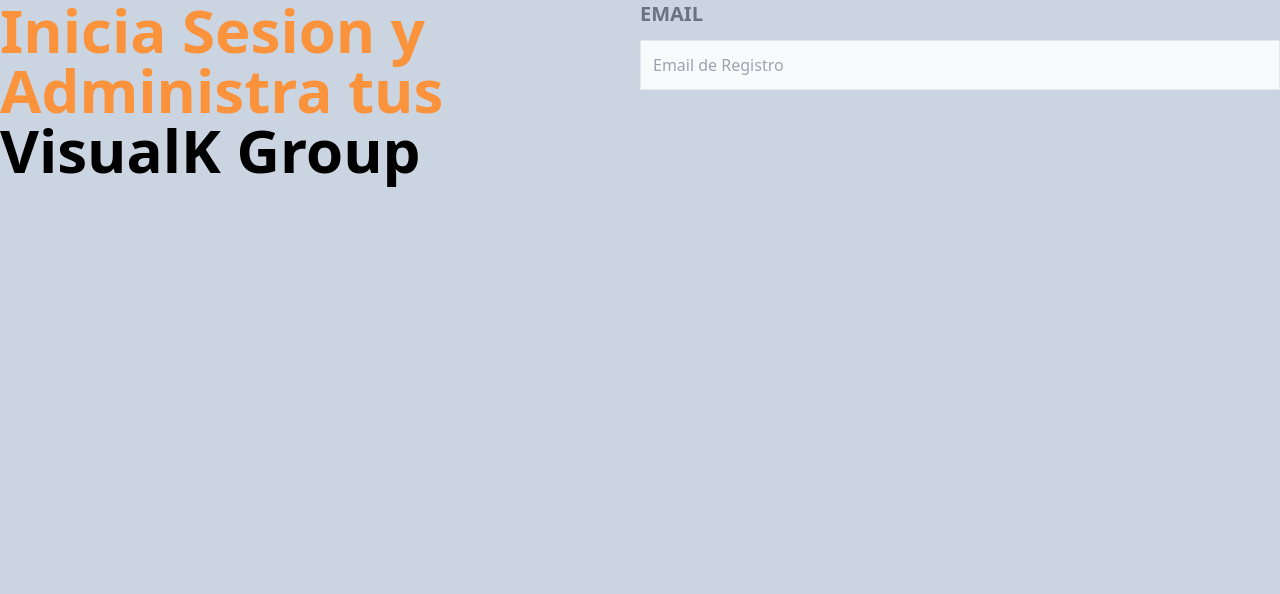
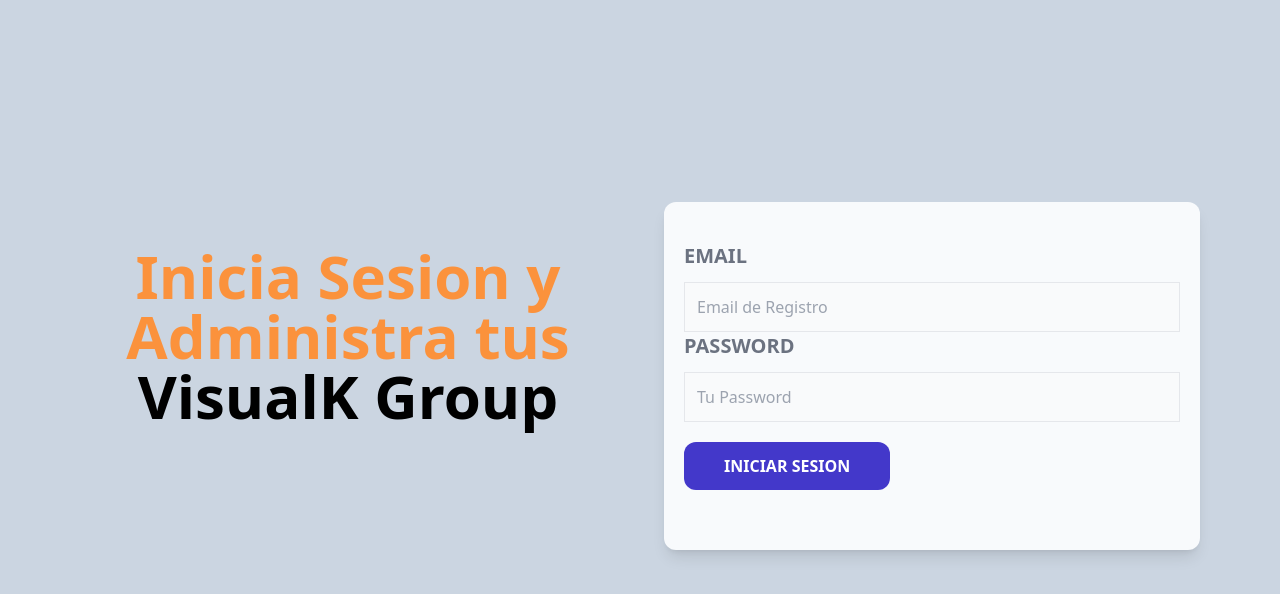
Before and after one commit to Carlozc90/PruebaVisualK, a Next.js app: page / in a window 1280 px wide. Shown: the top 594 px of the page. Built offline with nearby package versions, Linux system fonts and the light colour scheme.

Commit message:
creacion del cmr

```diff
--- a/components/Login.js
+++ b/components/Login.js
@@ -1,16 +1,22 @@
-import React from "react";
+import useAuth from "../hooks/useAuth";
 
 const Login = () => {
+  const { email, setEmail, password, setPassword } = useAuth();
+
+  const handleInicio = (e) => {
+    e.preventDefault();
+    console.log(e.target.value);
+  };
   return (
     <>
-      <div className="">
-        <h1 className="text-orange-400 font-black text-6xl">
+      <div className=" ">
+        <h1 className="text-orange-400 font-black text-6xl text-center">
           Inicia Sesion y Administra tus{" "}
           <span className="text-black">VisualK Group</span>
         </h1>
       </div>
-      <div className="">
-        <form>
+      <div className="mt-20 shadow-lg px-5 py-10 bg-slate-50 rounded-xl">
+        <form onSubmit={handleInicio}>
           <div>
             <label className="uppercase text-gray-500 block text-xl font-bold">
               Email
@@ -19,22 +25,34 @@
               type="email"
               placeholder="Email de Registro"
               className=" border w-full p-3 mt-3 bg-gray-50 "
+              value={email}
+              onChange={(e) => setEmail(e.target.value)}
             />
           </div>
+          <div>
+            <label className="uppercase text-gray-500 block text-xl font-bold">
+              Password
+            </label>
+            <input
+              type="password"
+              placeholder="Tu Password"
+              className=" border w-full p-3 mt-3 bg-gray-50 "
+              value={password}
+              onChange={(e) => setPassword(e.target.value) || ""}
+            />
+          </div>
+
+          <button
+            type="submit"
+            value="Iniciar Sesion"
+            className="bg-indigo-700 w-full py-3 px-10 rounded-xl text-white uppercase font-bold my-5 hover:cursor-pointer hover:bg-indigo-800 md:w-auto"
+          >
+            Iniciar Sesion
+          </button>
         </form>
       </div>
     </>
   );
 };
 
-{
-  /* <label className="uppercase text-gray-600 block text-xl font-bold">
-Email
-</label>
-<input
-type="email"
-placeholder="Email de Registro"
-className="border w-full p-3 mt-3 bg-gray-50 rounded-xl" */
-}
-
 export default Login;
--- /dev/null
+++ b/context/AuthProvider.jsx
@@ -0,0 +1,18 @@
+import { createContext, useState } from "react";
+
+const AuthContext = createContext();
+
+const AuthProvider = ({ children }) => {
+  const [email, setEmail] = useState("");
+  const [password, setPassword] = useState("");
+
+  return (
+    <AuthContext.Provider value={{ email, setEmail, password, setPassword }}>
+      {children}
+    </AuthContext.Provider>
+  );
+};
+
+export { AuthProvider };
+
+export default AuthContext;
--- /dev/null
+++ b/hooks/useAuth.jsx
@@ -0,0 +1,8 @@
+import { useContext } from "react";
+import AuthContext from "../context/AuthProvider";
+
+const useAuth = () => {
+  return useContext(AuthContext);
+};
+
+export default useAuth;
--- a/pages/_app.js
+++ b/pages/_app.js
@@ -1,7 +1,12 @@
-import '../styles/globals.css'
+import { AuthProvider } from "../context/AuthProvider";
+import "../styles/globals.css";
 
 function MyApp({ Component, pageProps }) {
-  return <Component {...pageProps} />
+  return (
+    <AuthProvider>
+      <Component {...pageProps} />
+    </AuthProvider>
+  );
 }
 
-export default MyApp
+export default MyApp;
--- a/pages/index.js
+++ b/pages/index.js
@@ -10,9 +10,11 @@
         <link rel="icon" href="/favicon.ico" />
       </Head>
 
-      <main className=" bg-slate-300 h-screen mx-auto grid grid-cols-2">
+      <main className=" bg-slate-300 h-screen mx-auto grid grid-cols-2 gap-12 px-[80px] pb-32 items-center">
         <Login />
       </main>
     </div>
   );
 }
+
+// container mx-auto md:grid md:grid-cols-2 mt-12 gap-12 p-5 items-center
```
